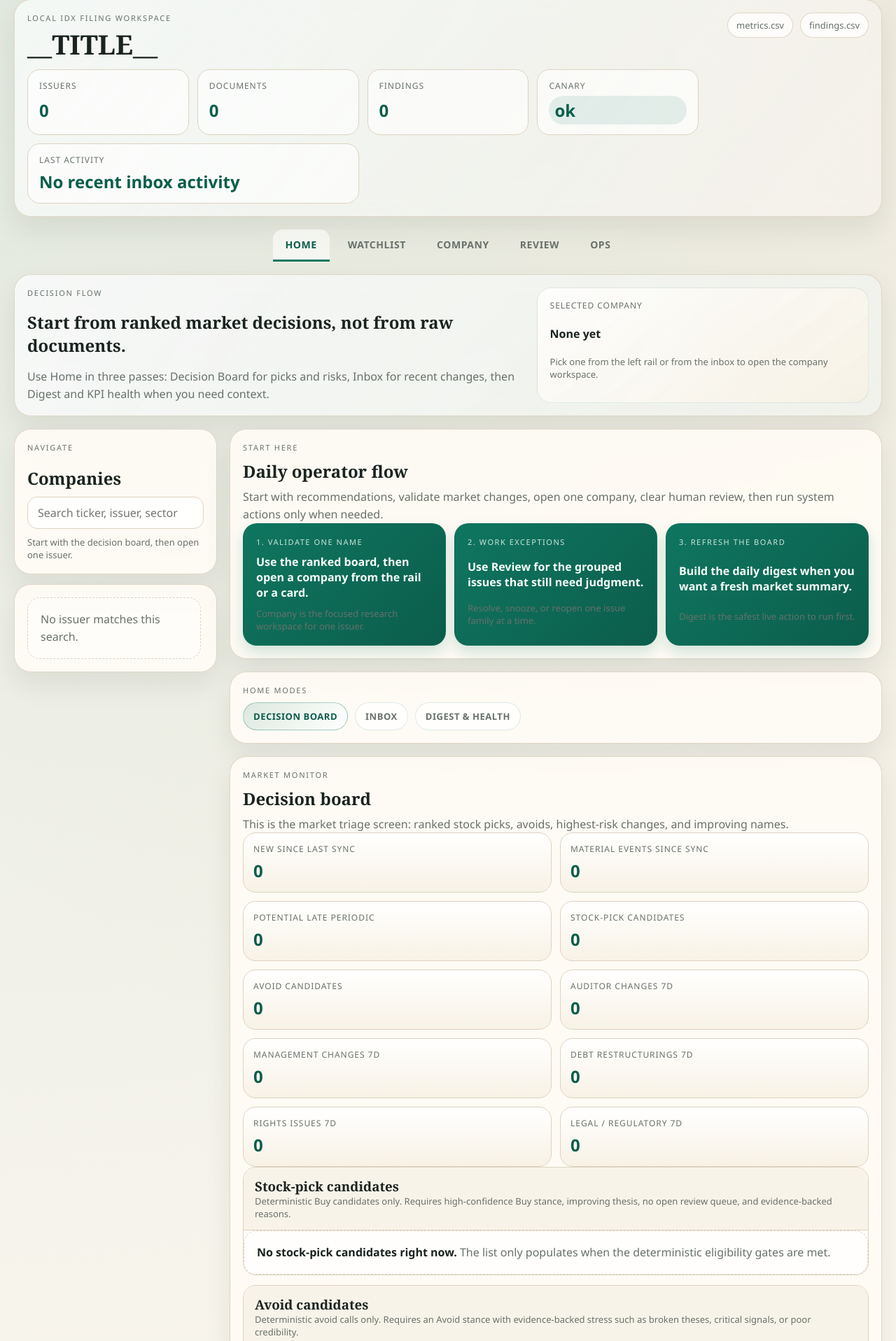
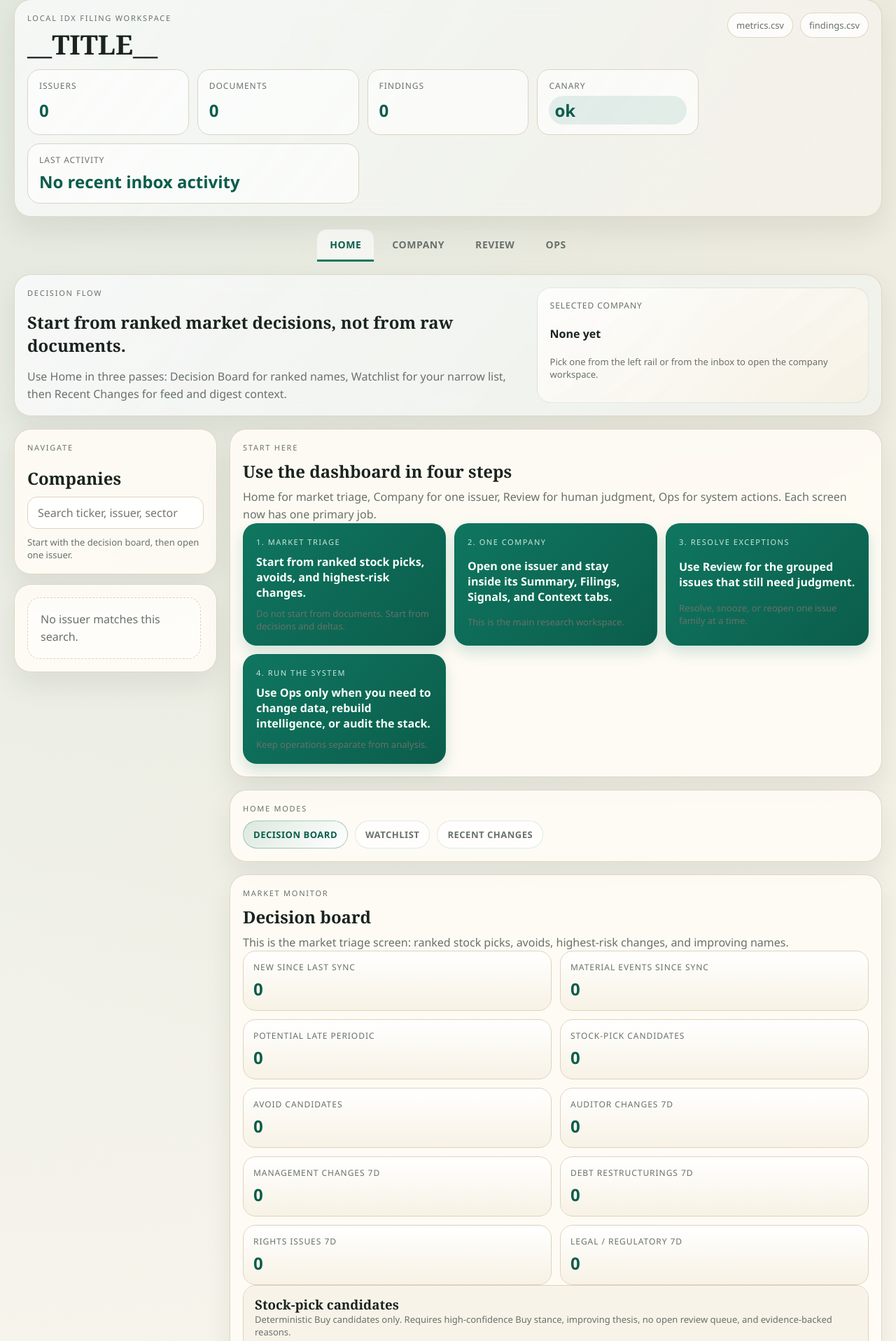
Before and after one commit to fattah247/Stock-Triage, a Python web app: template src/stock_triage/dashboard/templates/index.html in a window 1280 px wide. Shown: the part 25-1942 px from the top of the page at 70% size. Run offline with Jinja, Linux system fonts and the light colour scheme; the template is opened without the code that fills it, so the values that code supplies are empty.

Commit message:
Simplify dashboard flow into four primary screens

```diff
--- a/src/stock_triage/dashboard/static/app.css
+++ b/src/stock_triage/dashboard/static/app.css
@@ -316,6 +316,16 @@ section[data-views].viewVisible[data-subpanels].subPanelVisible {
   grid-template-columns: 290px minmax(0, 1fr);
   gap: 18px;
   align-items: start;
+}
+
+body[data-active-view="review"] .workspace,
+body[data-active-view="ops"] .workspace {
+  grid-template-columns: 1fr;
+}
+
+body[data-active-view="review"] [data-shell="rail"],
+body[data-active-view="ops"] [data-shell="rail"] {
+  display: none;
 }
 
 .sidebar {
--- a/src/stock_triage/dashboard/static/app.js
+++ b/src/stock_triage/dashboard/static/app.js
@@ -42,7 +42,7 @@
     activeView: "home",       // current view tab
     subviews: {
       home: "board",
-      company: "current",
+      company: "summary",
       ops: "run",
     },
   };
@@ -485,10 +485,9 @@
     if (hint) {
       const hints = {
         home: "Start with the decision board, then open one issuer.",
-        watchlist: "Stay inside starred names and work urgency from the top.",
-        company: "Use local company modes to move from current view to filings, signals, and context.",
+        company: "Use local company modes to move from summary to filings, signals, and context.",
         review: "Resolve or snooze grouped issue families here.",
-        ops: "Run actions, monitor system health, and audit golden checks in separate modes.",
+        ops: "Run actions, inspect health, and audit golden checks in separate modes.",
       };
       hint.textContent = hints[view] || "";
     }
@@ -497,16 +496,11 @@
         home: {
           eyebrow: "Decision Flow",
           title: "Start from ranked market decisions, not from raw documents.",
-          lead: "Use Home in three passes: Decision Board for picks and risks, Inbox for recent changes, then Digest and KPI health when you need context.",
-        },
-        watchlist: {
-          eyebrow: "Watchlist Mode",
-          title: "Stay inside the names you already care about.",
-          lead: "Watchlist is for urgency triage across starred issuers only. Use it when you want a narrow operating list instead of the full market.",
+          lead: "Use Home in three passes: Decision Board for ranked names, Watchlist for your narrow list, then Recent Changes for feed and digest context.",
         },
         company: {
           eyebrow: "Company Workspace",
-          title: "Work one issuer through current view, filings, signals, and context.",
+          title: "Work one issuer through Summary, Filings, Signals, and Context.",
           lead: "The company screen is now split into local modes so you can inspect one layer at a time instead of scrolling through the whole research stack.",
         },
         review: {
@@ -516,8 +510,8 @@
         },
         ops: {
           eyebrow: "Operations",
-          title: "Run, monitor, and audit the system in separate modes.",
-          lead: "Ops is now split so you can trigger actions, inspect health, and run audits without mixing them into one long control page.",
+          title: "Run, inspect health, and audit the system in separate modes.",
+          lead: "Ops is split so you can trigger actions, inspect health, and run audits without mixing them into one long control page.",
         },
       };
       const current = copy[view] || copy.home;
@@ -526,7 +520,7 @@
       viewLead.textContent = current.lead;
     }
     // Trigger lazy-load for sections relevant to the new view.
-    if (view === "home" || view === "watchlist") {
+    if (view === "home") {
       fetchSectionDetail("inbox");
       fetchSectionDetail("digest");
     }
@@ -546,7 +540,7 @@
     const q = (search?.value || "").trim().toLowerCase();
     const watchlist = new Set((data.watchlist || []).map((t) => t.toUpperCase()));
     const issuers = data.issuers.filter((item) => {
-      if (state.activeView === "watchlist" && !watchlist.has(item.ticker.toUpperCase())) return false;
+      if (state.activeView === "home" && state.subviews.home === "watchlist" && !watchlist.has(item.ticker.toUpperCase())) return false;
       return !q || [item.ticker, item.issuer_name, item.sector, item.subsector].join(" ").toLowerCase().includes(q);
     });
     ensureSelection(issuers);
@@ -1890,7 +1884,7 @@
     const issuerTarget = event.target.closest("[data-ticker]");
     if (issuerTarget) {
       state.selectedTicker = issuerTarget.dataset.ticker || null;
-      state.subviews.company = "current";
+      state.subviews.company = "summary";
       render();
       if (state.selectedTicker) {
         fetchCompanyDetail(state.selectedTicker);
@@ -1902,7 +1896,7 @@
     const focusTarget = event.target.closest("[data-focus-ticker]");
     if (focusTarget) {
       state.selectedTicker = focusTarget.dataset.focusTicker || null;
-      state.subviews.company = "current";
+      state.subviews.company = "summary";
       render();
       if (state.selectedTicker) {
         fetchCompanyDetail(state.selectedTicker);
--- a/src/stock_triage/dashboard/templates/index.html
+++ b/src/stock_triage/dashboard/templates/index.html
@@ -30,7 +30,6 @@
 
     <nav class="viewNav" id="viewNav">
       <button class="viewTab active" data-view="home" type="button">Home</button>
-      <button class="viewTab" data-view="watchlist" type="button">Watchlist</button>
       <button class="viewTab" data-view="company" type="button">Company</button>
       <button class="viewTab" data-view="review" type="button">Review</button>
       <button class="viewTab" data-view="ops" type="button">Ops</button>
@@ -52,7 +51,7 @@
     </section>
 
     <section class="workspace">
-      <aside class="sidebar">
+      <aside class="sidebar" data-shell="rail">
         <article class="panel searchBox">
           <div class="sectionEyebrow">Navigate</div>
           <h2>Companies</h2>
@@ -65,29 +64,34 @@
       </aside>
 
       <section class="mainColumn">
-        <article class="panel homeGuide" data-views="home" data-subpanels="home:board">
+        <article class="panel homeGuide" data-views="home">
           <div class="sectionEyebrow">Start Here</div>
           <div class="sectionHeader">
             <div>
-              <h2>Daily operator flow</h2>
-              <p class="lead">Start with recommendations, validate market changes, open one company, clear human review, then run system actions only when needed.</p>
+              <h2>Use the dashboard in four steps</h2>
+              <p class="lead">Home for market triage, Company for one issuer, Review for human judgment, Ops for system actions. Each screen now has one primary job.</p>
             </div>
           </div>
           <div class="guideGrid">
+            <button class="guideCard" data-subview-scope="home" data-subview-target="board" type="button">
+              <span class="guideStep">1. Market triage</span>
+              <strong>Start from ranked stock picks, avoids, and highest-risk changes.</strong>
+              <span class="meta">Do not start from documents. Start from decisions and deltas.</span>
+            </button>
             <button class="guideCard" data-view="company" type="button">
-              <span class="guideStep">1. Validate one name</span>
-              <strong>Use the ranked board, then open a company from the rail or a card.</strong>
-              <span class="meta">Company is the focused research workspace for one issuer.</span>
+              <span class="guideStep">2. One company</span>
+              <strong>Open one issuer and stay inside its Summary, Filings, Signals, and Context tabs.</strong>
+              <span class="meta">This is the main research workspace.</span>
             </button>
             <button class="guideCard" data-view="review" type="button">
-              <span class="guideStep">2. Work exceptions</span>
+              <span class="guideStep">3. Resolve exceptions</span>
               <strong>Use Review for the grouped issues that still need judgment.</strong>
               <span class="meta">Resolve, snooze, or reopen one issue family at a time.</span>
             </button>
-            <button class="guideCard actionButton" data-action="digest" type="button">
-              <span class="guideStep">3. Refresh the board</span>
-              <strong>Build the daily digest when you want a fresh market summary.</strong>
-              <span class="meta">Digest is the safest live action to run first.</span>
+            <button class="guideCard" data-view="ops" type="button">
+              <span class="guideStep">4. Run the system</span>
+              <strong>Use Ops only when you need to change data, rebuild intelligence, or audit the stack.</strong>
+              <span class="meta">Keep operations separate from analysis.</span>
             </button>
           </div>
         </article>
@@ -96,8 +100,8 @@
           <div class="sectionEyebrow">Home Modes</div>
           <div class="subViewNav">
             <button class="subViewTab active" data-subview-scope="home" data-subview-target="board" type="button">Decision Board</button>
-            <button class="subViewTab" data-subview-scope="home" data-subview-target="inbox" type="button">Inbox</button>
-            <button class="subViewTab" data-subview-scope="home" data-subview-target="digest" type="button">Digest & Health</button>
+            <button class="subViewTab" data-subview-scope="home" data-subview-target="watchlist" type="button">Watchlist</button>
+            <button class="subViewTab" data-subview-scope="home" data-subview-target="changes" type="button">Recent Changes</button>
           </div>
         </article>
 
@@ -112,35 +116,35 @@
           <div id="marketMonitor"></div>
         </article>
 
-        <article class="panel inboxPanel" data-views="home" data-subpanels="home:inbox">
+        <article class="panel" data-views="home" data-subpanels="home:watchlist">
+          <div class="sectionEyebrow">Watchlist</div>
+          <div class="sectionHeader">
+            <div>
+              <h2>Watchlist urgency</h2>
+              <p class="lead">Use this screen when you want a narrow operating list instead of the whole market.</p>
+            </div>
+          </div>
+          <div id="watchlistGrid"></div>
+        </article>
+
+        <article class="panel inboxPanel" data-views="home" data-subpanels="home:changes">
           <div class="sectionEyebrow">Inbox</div>
           <div class="sectionHeader">
             <div>
               <h2>What changed recently</h2>
-              <p class="lead">Use this as the triage screen. Each item should help you decide what changed, what matters, and which issuer to open next.</p>
+              <p class="lead">Use this when you want the event feed after looking at the ranked board.</p>
             </div>
           </div>
           <div id="inboxList"></div>
         </article>
 
-        <article class="panel" data-views="home" data-subpanels="home:digest">
+        <article class="panel" data-views="home" data-subpanels="home:changes">
           <div class="sectionEyebrow">V3 Health</div>
           <h2>Derived KPI Snapshot</h2>
           <div id="kpiList" class="statsGrid"></div>
         </article>
 
-        <article class="panel" data-views="watchlist">
-          <div class="sectionEyebrow">Watchlist</div>
-          <div class="sectionHeader">
-            <div>
-              <h2>Urgency Grid</h2>
-              <p class="lead">Work the watchlist from highest urgency first: Review manually, then changed Watch names, then Buy, then stable Watch.</p>
-            </div>
-          </div>
-          <div id="watchlistGrid"></div>
-        </article>
-
-        <article class="panel" data-views="home" data-subpanels="home:digest">
+        <article class="panel" data-views="home" data-subpanels="home:changes">
           <div class="sectionEyebrow">Digest</div>
           <h2>Daily Digest</h2>
           <div id="digestList"></div>
@@ -224,17 +228,17 @@
         <article class="subViewNavShell panel" data-views="company">
           <div class="sectionEyebrow">Company Modes</div>
           <div class="subViewNav">
-            <button class="subViewTab active" data-subview-scope="company" data-subview-target="current" type="button">Current View</button>
+            <button class="subViewTab active" data-subview-scope="company" data-subview-target="summary" type="button">Summary</button>
             <button class="subViewTab" data-subview-scope="company" data-subview-target="filings" type="button">Filings</button>
             <button class="subViewTab" data-subview-scope="company" data-subview-target="signals" type="button">Signals</button>
             <button class="subViewTab" data-subview-scope="company" data-subview-target="context" type="button">Context</button>
           </div>
         </article>
 
-        <section class="companyStack" data-views="company" data-subpanels="company:current">
+        <section class="companyStack" data-views="company" data-subpanels="company:summary">
           <article class="panel">
             <div class="sectionEyebrow">Company Intelligence</div>
-            <h2>Decision Snapshot</h2>
+            <h2>Summary</h2>
             <div id="snapshotList"></div>
           </article>
           <article class="panel">
@@ -282,12 +286,12 @@
           <div class="sectionEyebrow">Ops Modes</div>
           <div class="subViewNav">
             <button class="subViewTab active" data-subview-scope="ops" data-subview-target="run" type="button">Run</button>
-            <button class="subViewTab" data-subview-scope="ops" data-subview-target="monitor" type="button">Monitor</button>
+            <button class="subViewTab" data-subview-scope="ops" data-subview-target="health" type="button">Health</button>
             <button class="subViewTab" data-subview-scope="ops" data-subview-target="audit" type="button">Audit</button>
           </div>
         </article>
 
-        <section class="companyStack" data-views="ops" data-subpanels="ops:monitor">
+        <section class="companyStack" data-views="ops" data-subpanels="ops:health">
           <article class="panel">
             <div class="sectionEyebrow">Derived QA</div>
             <h2>Observability</h2>
```
Also changed, not shown: tests/test_dashboard_server.py (+1 -1 lines).
